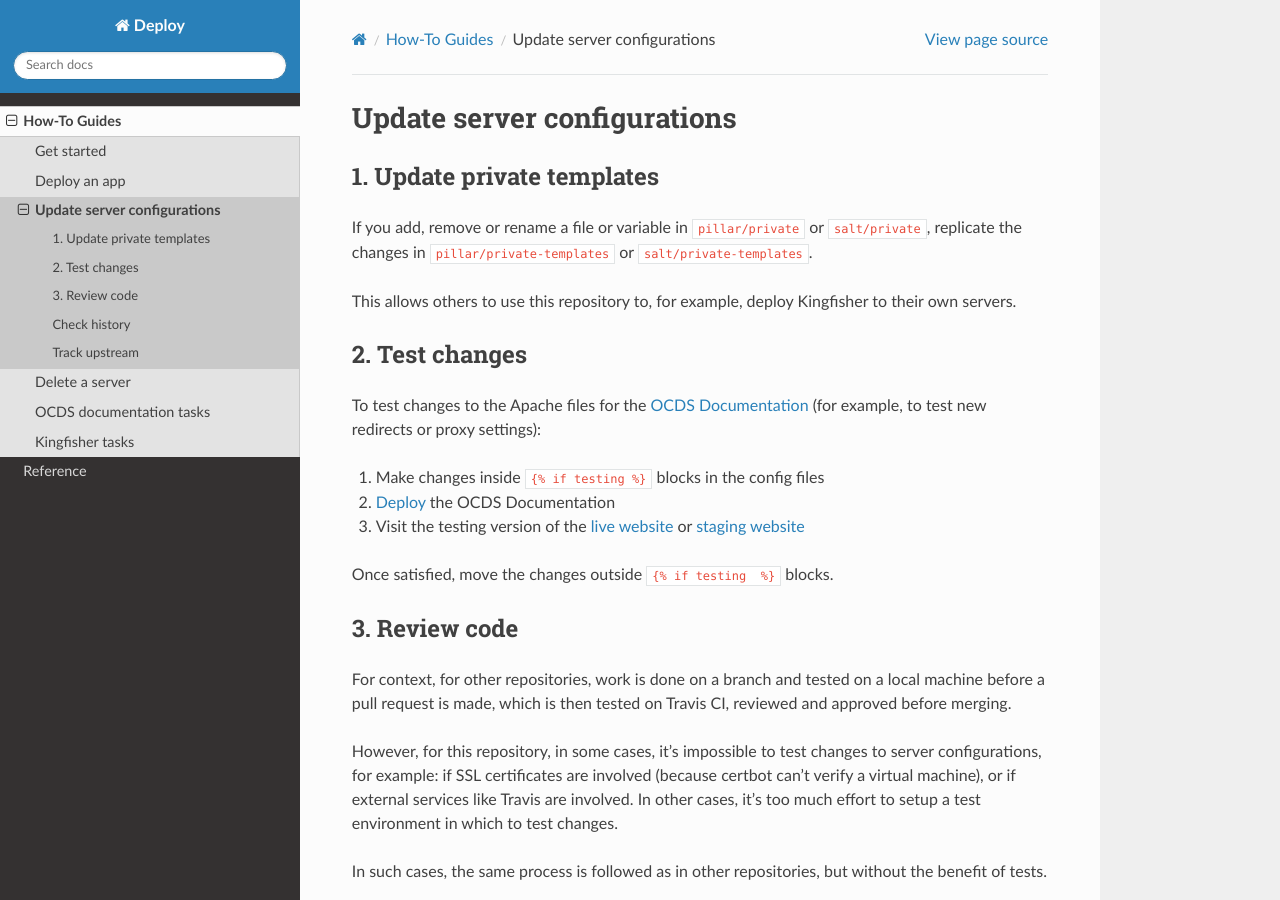
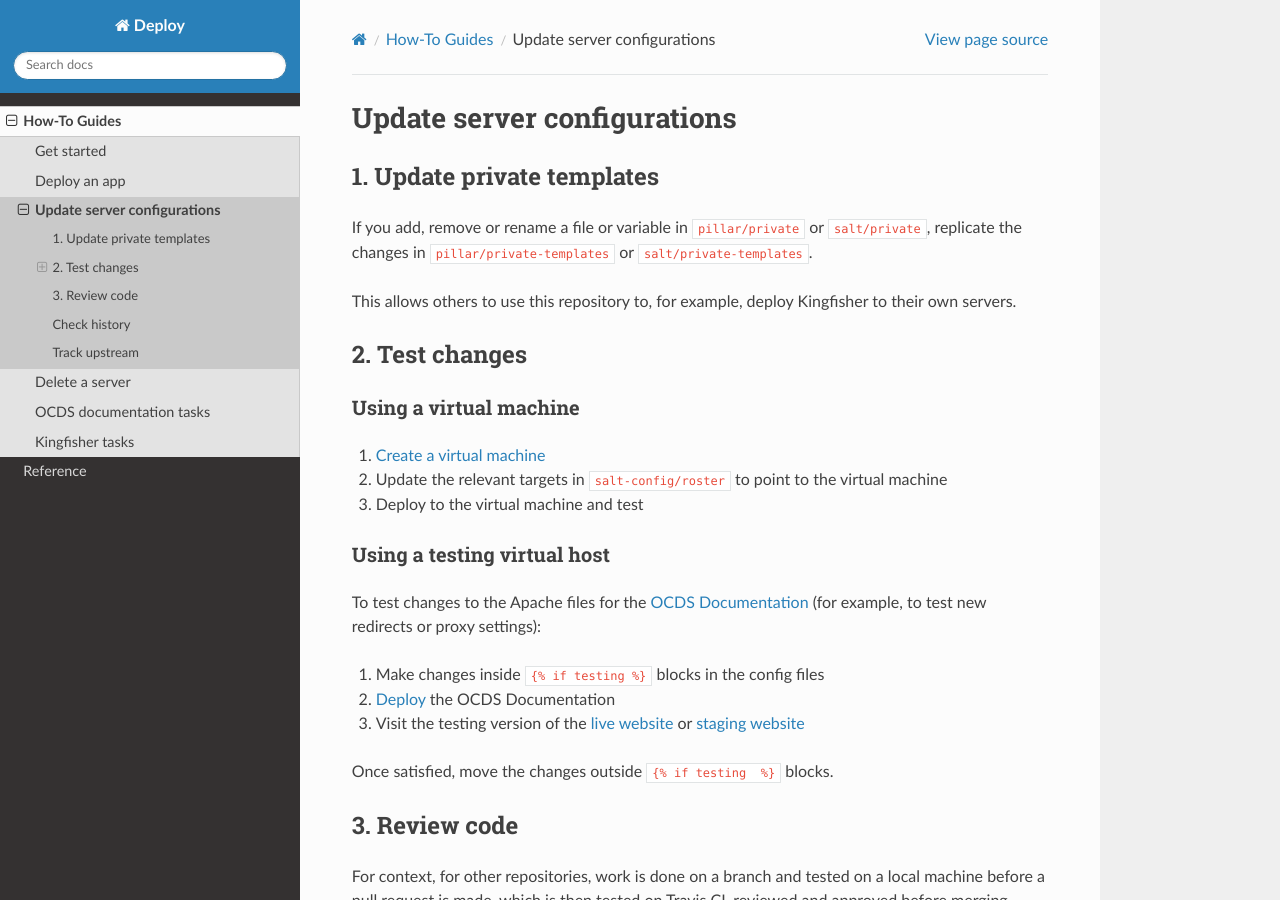
Before and after one commit to open-contracting/deploy, a Sphinx documentation site: the page built from docs/how-to/update.rst, in a window 1280 px wide and 900 px high. Built offline with Sphinx 7.4.7 and the Read the Docs theme 2.0.0, drawn with Linux system fonts in a browser that asks for light colours.

Commit message:
Docs: Stub some steps for testing with virtual machines, #39

```diff
--- a/docs/how-to/update.rst
+++ b/docs/how-to/update.rst
@@ -10,6 +10,16 @@ This allows others to use this repository to, for example, deploy Kingfisher to
 
 2. Test changes
 ---------------
+
+Using a virtual machine
+~~~~~~~~~~~~~~~~~~~~~~~
+
+#. `Create a virtual machine <https://docs.saltstack.com/en/getstarted/ssh/system.html>`__
+#. Update the relevant targets in ``salt-config/roster`` to point to the virtual machine
+#. Deploy to the virtual machine and test
+
+Using a testing virtual host
+~~~~~~~~~~~~~~~~~~~~~~~~~~~~
 
 To test changes to the Apache files for the :ref:`ocds-documentation` (for example, to test new redirects or proxy settings):
 
```
